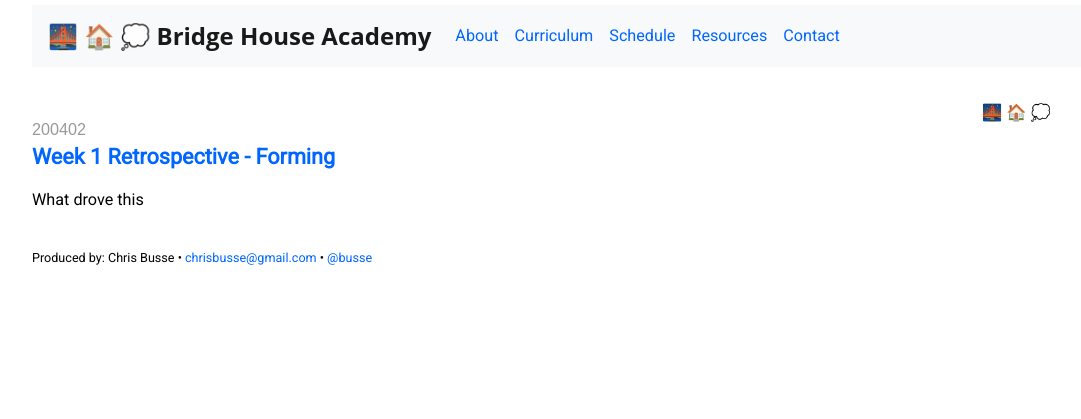
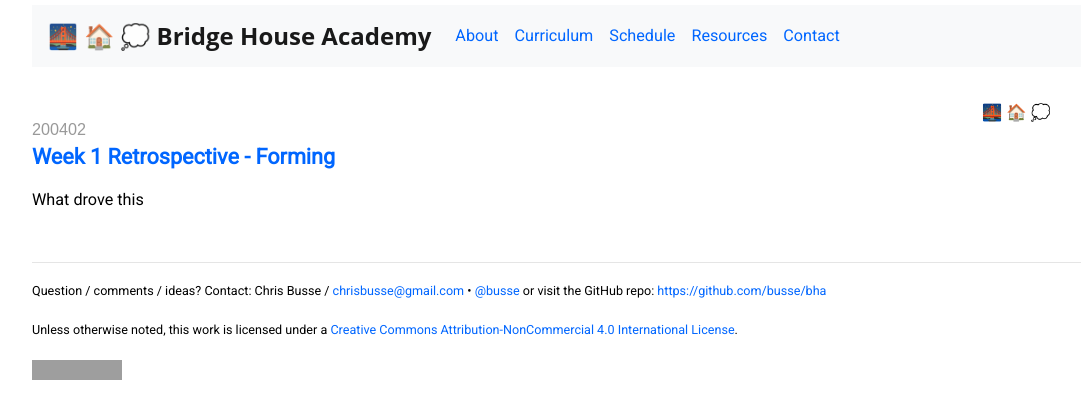
Before and after one commit to busse/bha, a Jekyll site: the page built from index.html, in a window 1280 px wide. Shown: the top 419 px of the page, without its empty margins (53-1134 px from the left). Built offline with Jekyll 4.4.1, drawn with Linux system fonts in a browser that asks for light colours; nearby versions of some CDN libraries; emoji names are drawn with the system emoji font; grey boxes are pictures that could not be loaded.

Commit message:
Footer update to cc license & contact info. Closes #3

```diff
--- a/_includes/footer.html
+++ b/_includes/footer.html
@@ -1,3 +1,6 @@
-
-<p class="footer-text">Produced by: Chris Busse • <a href="mailto:chrisbusse@gmail.com">chrisbusse@gmail.com</a> • <a href="http://twitter.com/busse">@busse</a>
+<hr>
+<p class="footer-text">Question / comments / ideas? Contact: Chris Busse / <a href="mailto:chrisbusse@gmail.com">chrisbusse@gmail.com</a> • <a href="http://twitter.com/busse">@busse</a> or visit the GitHub repo: <a href="https://github.com/busse/bha">https://github.com/busse/bha</a>
 <!-- <p class="footer-text">Icons CC BY 3.0 US <a href="https://thenounproject.com/ralfschmitzer/collection/sketchy/">Ralf Schmitzer / the Noun Project</a></p> -->
+<p class="footer-text">Unless otherwise noted, this work is licensed under a <a rel="license" href="http://creativecommons.org/licenses/by-nc/4.0/">Creative Commons Attribution-NonCommercial 4.0 International License</a>.</p><p>
+<a rel="license" href="http://creativecommons.org/licenses/by-nc/4.0/"><img alt="Creative Commons License" style="border-width:0" src="https://i.creativecommons.org/l/by-nc/4.0/88x31.png" /></a><br />
+</p>
```
